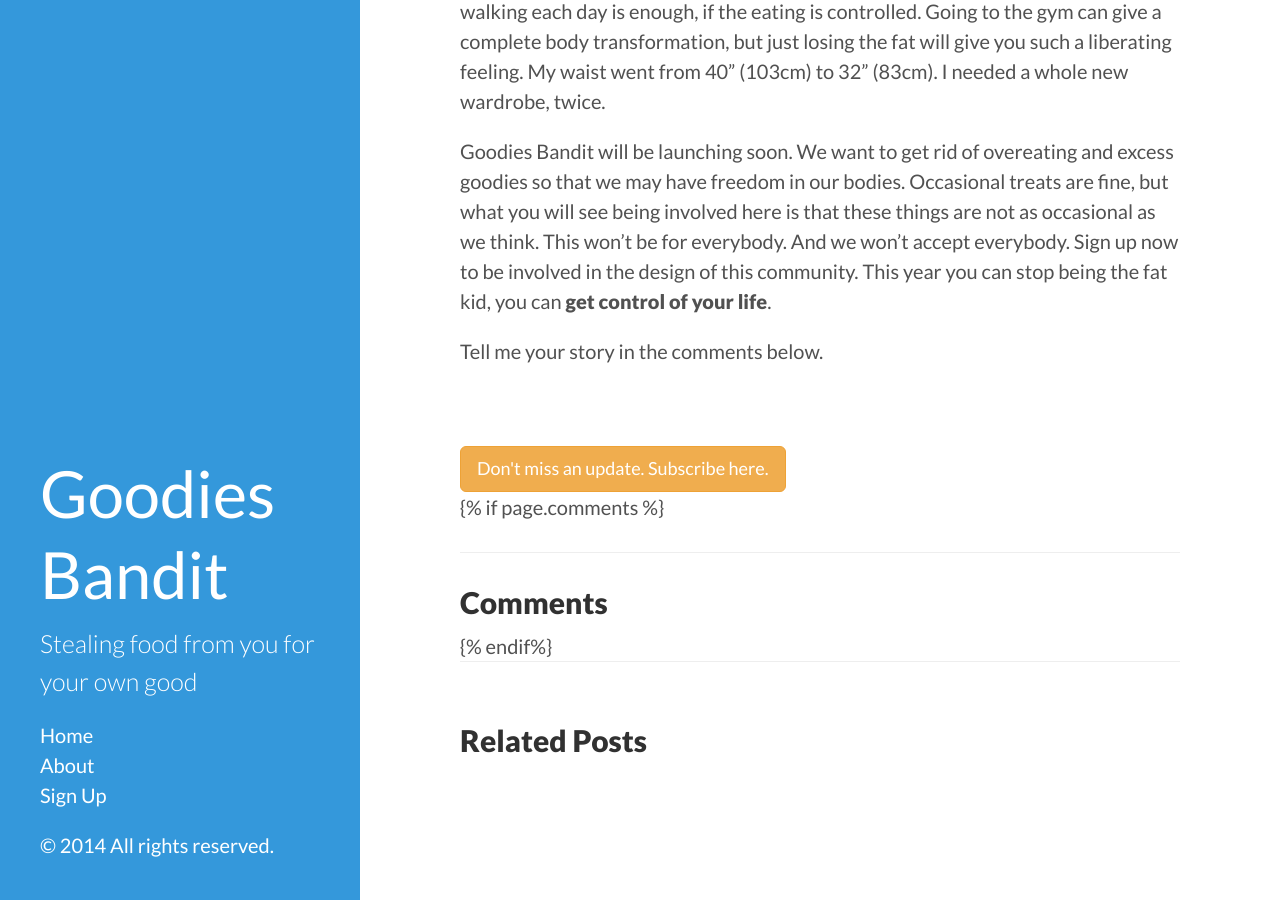
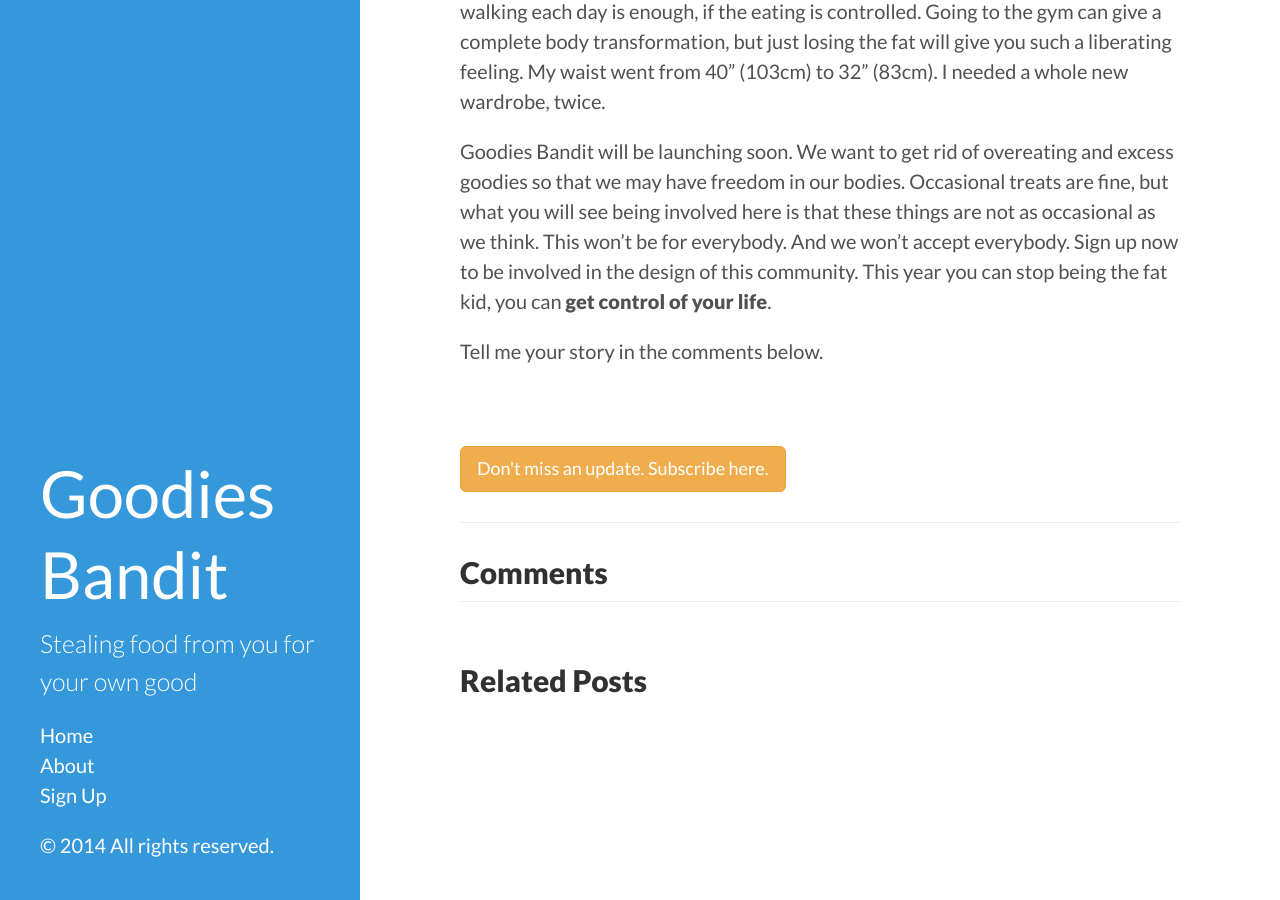
Before and after one commit to mgrowan/GoodiesBanditBlog, a Jekyll site: the page built from _posts/2014-08-10-My-Story.md, in a window 1280 px wide and 900 px high, scrolled down 1284 px. Built offline with Jekyll 4.4.1, drawn with Linux system fonts in a browser that asks for light colours; Markdown is read by kramdown in place of the engine named in the settings.

Commit message:
Adding Comments

```diff
--- a/_layouts/post.html
+++ b/_layouts/post.html
@@ -12,11 +12,11 @@
     <a class="btn btn-warning btn-lg" href="http://eepurl.com/0x91b">Don't miss an update. Subscribe here.</a>
 </div>
 
-{{ "{% if page.comments " }}%}
+{% if page.comments %}
 <hr />
 <h2>Comments</h2>
-<div class="fb-comments" data-href="{{ " {{ site.url " }}}}{{ " {{ page.url " }}}}" data-num-posts="4"></div>
-{{ "{% endif"}}%}
+<div class="fb-comments" data-href="{{ site.url}}{{ page.url}}" data-num-posts="4"></div>
+{% endif %}
 
 <div class="related">
   <h2>Related Posts</h2>
```
